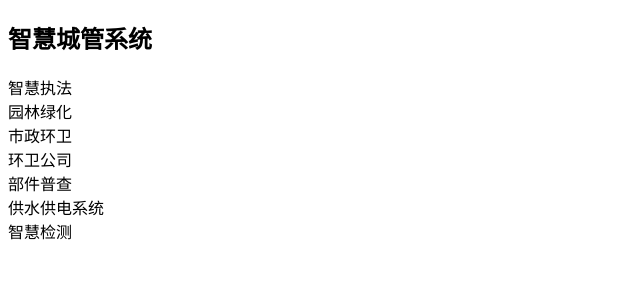
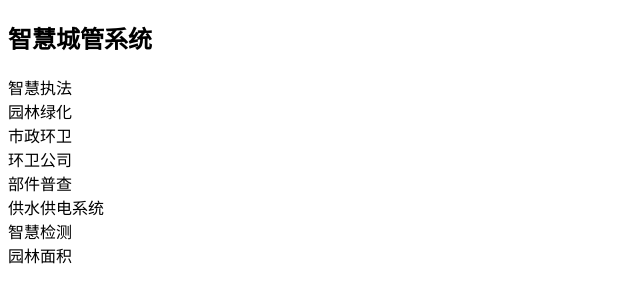
Before and after one commit to Lt1214397715/git_demo3, a plain HTML site: page index.html in a window 1280 px wide. Shown: the whole page, without its empty margins (0-640 px from the left). Drawn offline with Linux system fonts and the light colour scheme.

Commit message:
园林面积管理上线

```diff
--- a/index.html
+++ b/index.html
@@ -17,5 +17,6 @@
  <div>部件普查</div>
  <div>供水供电系统</div>
  <div>智慧检测</div>
+ <div>园林面积</div>
  </body>
 </html>
```
